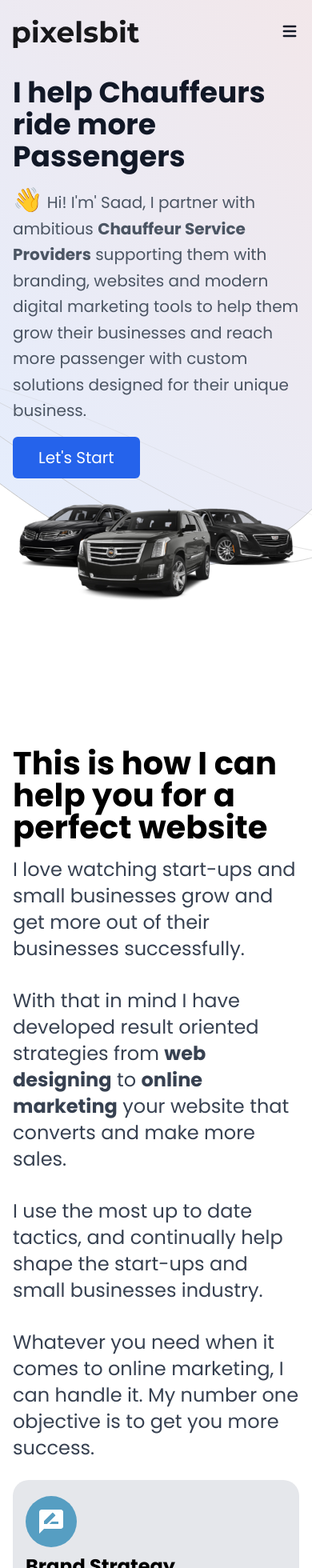
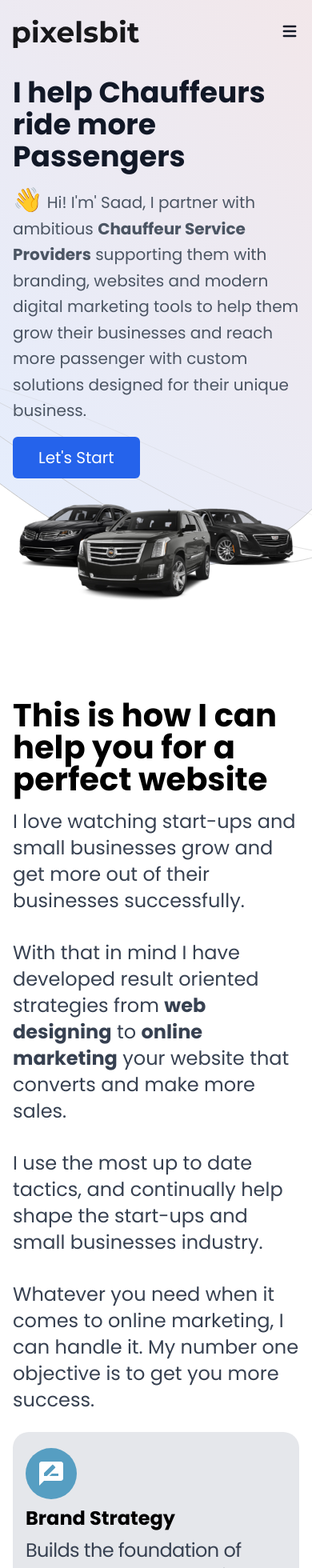
Before and after one commit to saadkhaan/pixels, a Next.js app: page / in a window 390 px wide. Shown: the top 1960 px of the page at 80% size. Built offline with nearby package versions, Linux system fonts and the light colour scheme.

Commit message:
services section margin fixed

```diff
--- a/pages/index.js
+++ b/pages/index.js
@@ -114,7 +114,7 @@ export default function index() {
           </div>
         </section>
 
-        <section className="homePageServices my-20 px-4 xl:px-0">
+        <section className="homePageServices my-5 sm:my-20 px-4 xl:px-0">
           <div className="container">
             <div className="w-full xl:flex gap-6">
               <div className="w-full xl:w-4/12">
```
